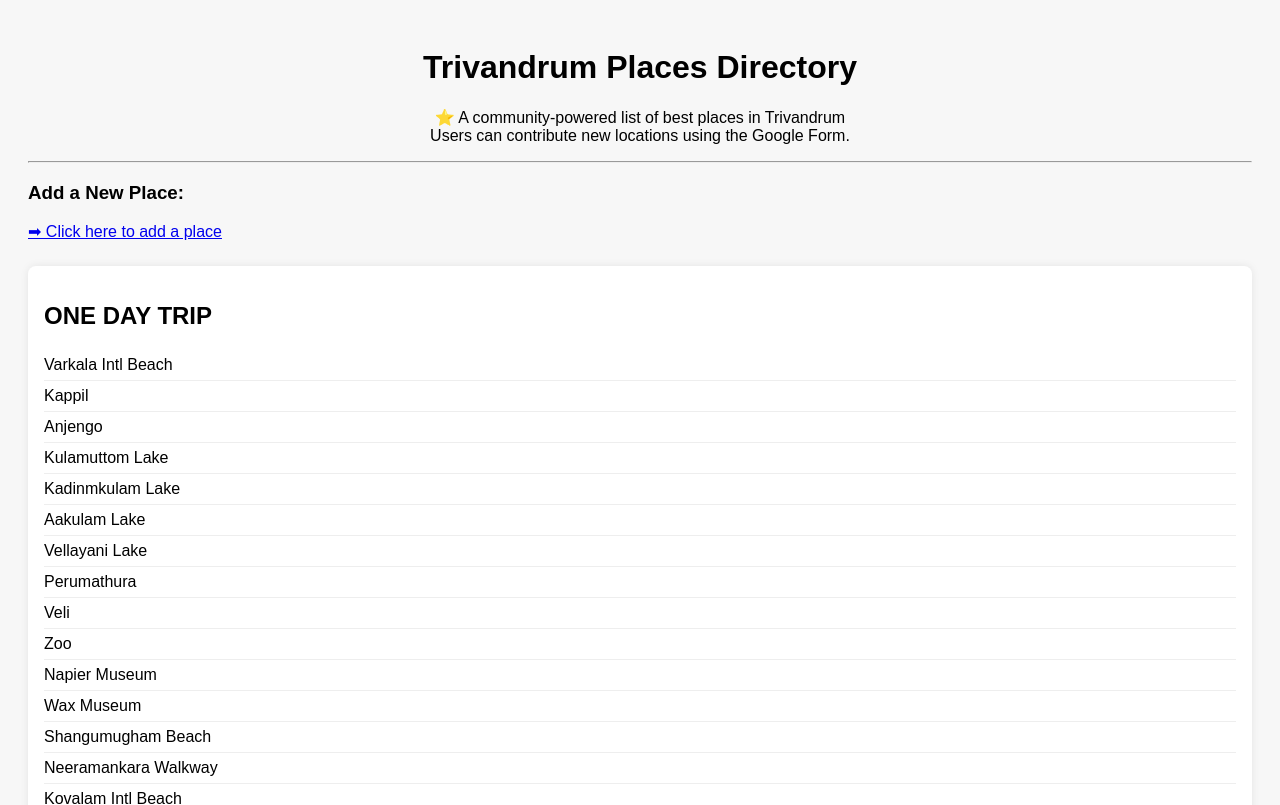
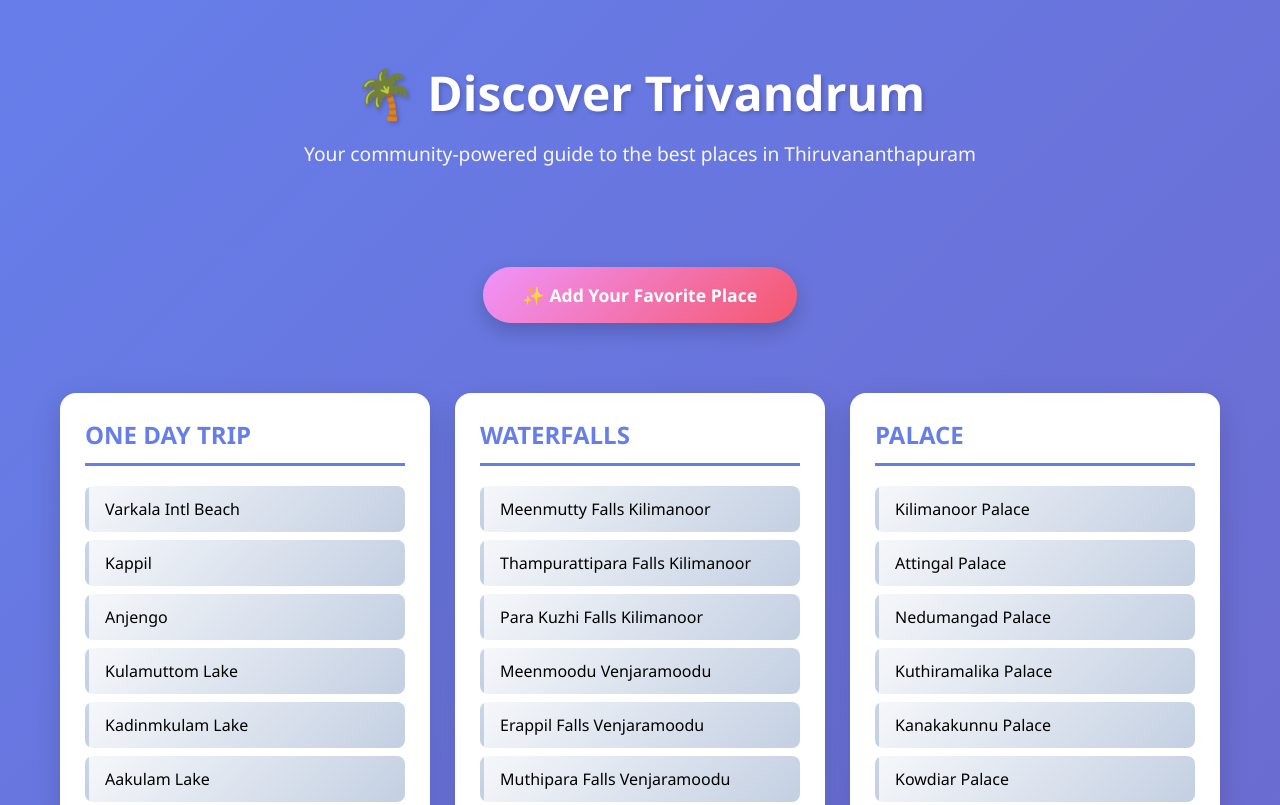
Before and after one commit to anandhx/tvm, a plain HTML site: page index.html in a window 1280 px wide. Shown: the top 805 px of the page. Drawn offline with nearby package versions, Linux system fonts and the light colour scheme; no server answers.

Commit message:
Update index.html

```diff
--- a/index.html
+++ b/index.html
@@ -5,62 +5,228 @@
 <title>Trivandrum Places Collection</title>
 
 <style>
+* {
+    margin: 0;
+    padding: 0;
+    box-sizing: border-box;
+}
+
 body {
-    font-family: Arial, sans-serif;
+    font-family: 'Segoe UI', Tahoma, Geneva, Verdana, sans-serif;
+    background: linear-gradient(135deg, #667eea 0%, #764ba2 100%);
+    min-height: 100vh;
+    padding: 0;
+}
+
+.container {
+    max-width: 1200px;
+    margin: 0 auto;
     padding: 20px;
-    background: #f7f7f7;
 }
-h1 {
+
+/* Hero Section */
+.hero {
+    text-align: center;
+    padding: 60px 20px 40px;
+    color: white;
+    animation: fadeIn 0.8s ease-in;
+}
+
+.hero h1 {
+    font-size: 3em;
+    font-weight: 700;
+    margin-bottom: 15px;
+    text-shadow: 2px 2px 4px rgba(0,0,0,0.2);
+}
+
+.hero .subtitle {
+    font-size: 1.2em;
+    opacity: 0.95;
+    margin-bottom: 30px;
+}
+
+/* Call to Action Button */
+.cta-section {
+    text-align: center;
+    margin: 30px 0 50px;
+}
+
+.cta-button {
+    display: inline-block;
+    background: linear-gradient(135deg, #f093fb 0%, #f5576c 100%);
+    color: white;
+    padding: 16px 40px;
+    text-decoration: none;
+    border-radius: 50px;
+    font-size: 1.1em;
+    font-weight: 600;
+    box-shadow: 0 8px 20px rgba(0,0,0,0.2);
+    transition: all 0.3s ease;
+}
+
+.cta-button:hover {
+    transform: translateY(-3px);
+    box-shadow: 0 12px 30px rgba(0,0,0,0.3);
+}
+
+/* Category Grid */
+.categories-grid {
+    display: grid;
+    grid-template-columns: repeat(auto-fit, minmax(300px, 1fr));
+    gap: 25px;
+    margin-bottom: 40px;
+}
+
+.category-card {
+    background: white;
+    border-radius: 16px;
+    padding: 25px;
+    box-shadow: 0 10px 30px rgba(0,0,0,0.15);
+    transition: all 0.3s ease;
+    animation: slideUp 0.6s ease-out;
+}
+
+.category-card:hover {
+    transform: translateY(-8px);
+    box-shadow: 0 15px 40px rgba(0,0,0,0.25);
+}
+
+.category-card h2 {
+    color: #667eea;
+    font-size: 1.5em;
+    margin-bottom: 20px;
+    padding-bottom: 12px;
+    border-bottom: 3px solid #667eea;
+}
+
+.place-item {
+    padding: 12px 16px;
+    margin: 8px 0;
+    background: linear-gradient(135deg, #f5f7fa 0%, #c3cfe2 100%);
+    border-radius: 8px;
+    transition: all 0.2s ease;
+    cursor: pointer;
+    border-left: 4px solid transparent;
+}
+
+.place-item:hover {
+    transform: translateX(5px);
+    border-left-color: #667eea;
+    background: linear-gradient(135deg, #e0c3fc 0%, #8ec5fc 100%);
+}
+
+/* Community Section */
+.community-section {
+    background: white;
+    border-radius: 16px;
+    padding: 30px;
+    box-shadow: 0 10px 30px rgba(0,0,0,0.15);
+    margin-top: 40px;
+    animation: slideUp 0.8s ease-out;
+}
+
+.community-section h2 {
+    color: #764ba2;
+    font-size: 1.8em;
+    margin-bottom: 25px;
     text-align: center;
 }
-.category-box {
-    background: white;
-    padding: 16px;
-    margin-top: 25px;
-    border-radius: 8px;
-    box-shadow: 0 0 8px rgba(0,0,0,0.08);
+
+.community-badge {
+    background: linear-gradient(135deg, #667eea 0%, #764ba2 100%);
+    color: white;
+    padding: 4px 12px;
+    font-size: 0.85em;
+    border-radius: 12px;
+    margin-left: 10px;
+    display: inline-block;
 }
-.place {
-    padding: 6px 0;
-    border-bottom: 1px solid #eee;
+
+.category-tag {
+    color: #667eea;
+    font-size: 0.9em;
+    font-weight: 600;
 }
-.place:last-child {
-    border-bottom: none;
-}
-.community-badge {
-    background: #007bff;
-    color: white;
-    padding: 3px 6px;
-    font-size: 11px;
-    border-radius: 4px;
-    margin-left: 6px;
-}
+
+/* Footer */
 footer {
     text-align: center;
-    margin-top: 40px;
-    color: #666;
-    font-size: 14px;
+    padding: 40px 20px;
+    color: white;
+    font-size: 0.95em;
+    margin-top: 60px;
+}
+
+/* Animations */
+@keyframes fadeIn {
+    from {
+        opacity: 0;
+        transform: translateY(-20px);
+    }
+    to {
+        opacity: 1;
+        transform: translateY(0);
+    }
+}
+
+@keyframes slideUp {
+    from {
+        opacity: 0;
+        transform: translateY(30px);
+    }
+    to {
+        opacity: 1;
+        transform: translateY(0);
+    }
+}
+
+/* Loading State */
+.loading {
+    text-align: center;
+    padding: 40px;
+    color: white;
+    font-size: 1.2em;
+}
+
+/* Responsive Design */
+@media (max-width: 768px) {
+    .hero h1 {
+        font-size: 2em;
+    }
+
+    .hero .subtitle {
+        font-size: 1em;
+    }
+
+    .categories-grid {
+        grid-template-columns: 1fr;
+    }
+
+    .cta-button {
+        padding: 14px 30px;
+        font-size: 1em;
+    }
 }
 </style>
 </head>
 
 <body>
 
-<h1>Trivandrum Places Directory</h1>
-<p style="text-align:center;">⭐ A community-powered list of best places in Trivandrum
-<br>Users can contribute new locations using the Google Form.</p>
+<div class="hero">
+    <h1>🌴 Discover Trivandrum</h1>
+    <p class="subtitle">Your community-powered guide to the best places in Thiruvananthapuram</p>
+</div>
 
-<hr>
+<div class="cta-section">
+    <a href="https://forms.gle/hNbku69a3nmCrVEj7" target="_blank" class="cta-button">
+        ✨ Add Your Favorite Place
+    </a>
+</div>
 
-<h3>Add a New Place:</h3>
-<p>
-  <a href="https://forms.gle/hNbku69a3nmCrVEj7" target="_blank">
-    ➡ Click here to add a place
-  </a>
-</p>
-
-<div id="hardcoded"></div>
-<div id="community"></div>
+<div class="container">
+    <div id="hardcoded" class="categories-grid"></div>
+    <div id="community" class="community-section"></div>
+</div>
 
 <!-- PapaParse for proper CSV parsing -->
 <script src="https://unpkg.com/papaparse@5.3.2/papaparse.min.js"></script>
@@ -122,16 +288,16 @@ function renderHardcoded() {
     const div = document.getElementById("hardcoded");
 
     for (const category in hardcodedData) {
-        let box = document.createElement("div");
-        box.className = "category-box";
+        let card = document.createElement("div");
+        card.className = "category-card";
 
-        box.innerHTML = `<h2>${category}</h2>`;
+        card.innerHTML = `<h2>${category}</h2>`;
 
         hardcodedData[category].forEach(place => {
-            box.innerHTML += `<div class="place">${place}</div>`;
+            card.innerHTML += `<div class="place-item">${place}</div>`;
         });
 
-        div.appendChild(box);
+        div.appendChild(card);
     }
 }
 renderHardcoded();
@@ -165,26 +331,23 @@ function loadCommunity() {
 
 function renderCommunity(list) {
     const div = document.getElementById("community");
-    let box = document.createElement("div");
-    box.className = "category-box";
 
-    box.innerHTML = `<h2>Community Added Places</h2>`;
+    div.innerHTML = `<h2>🌟 Community Contributions</h2>`;
 
     if (list.length === 0) {
-        box.innerHTML += "<p>No community submissions yet.</p>";
+        div.innerHTML += '<p style="text-align:center; color:#666; padding:20px;">No community submissions yet. Be the first to contribute!</p>';
+        return;
     }
 
     list.forEach(item => {
-        box.innerHTML += `
-            <div class="place">
-                ${item.name}
-                <span style="color:#666; font-size:12px;">(${item.category})</span>
-                <span class="community-badge">${item.addedBy}</span>
+        div.innerHTML += `
+            <div class="place-item">
+                <strong>${item.name}</strong>
+                <span class="category-tag">${item.category}</span>
+                <span class="community-badge">Added by ${item.addedBy}</span>
             </div>
         `;
     });
-
-    div.appendChild(box);
 }
 
 loadCommunity();
@@ -194,7 +357,7 @@ loadCommunity();
 <img src="https://counter.seku.su/counter.svg" style="display:none">
 
 <footer>
-
+    Page Visits:
     <img
         src="https://hitwebcounter.com/counter/counter.php?page=21462881&style=0007&nbdigits=3&type=page&initCount=0"
         title="Website Visitor Counter"
```
